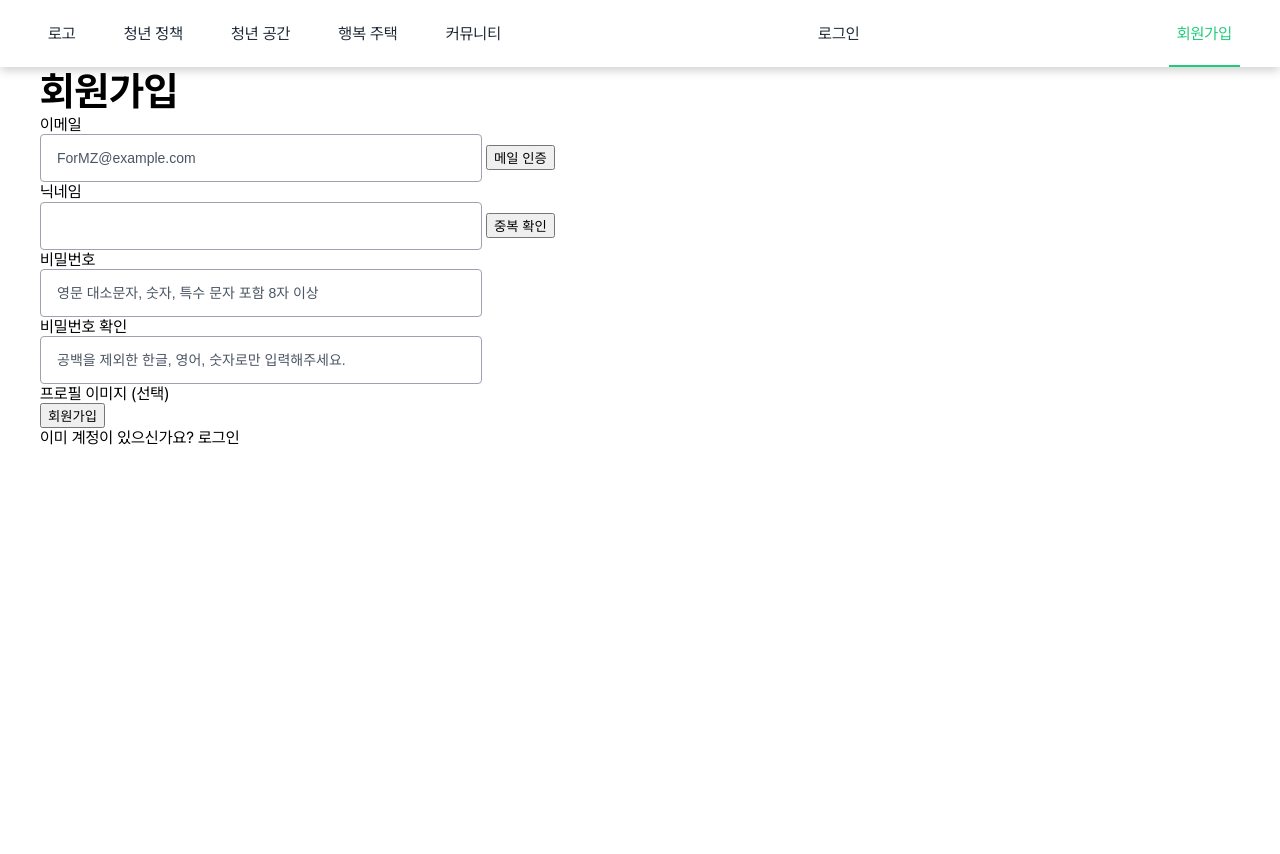
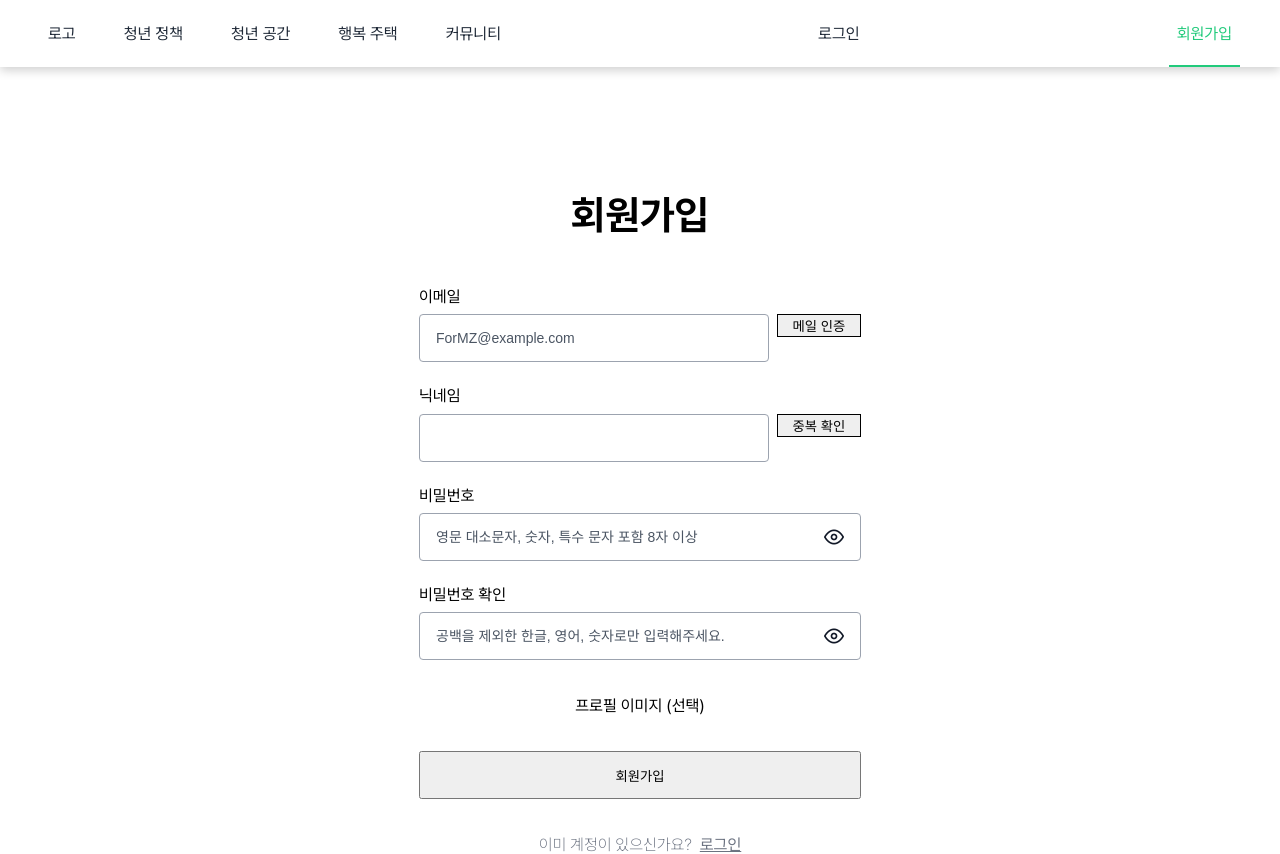
Before and after one commit to For-MZ/formz-fe, a Next.js app: page /signup in a window 1280 px wide. Before the commit the page ends 800 px from the top, so only its background shows below. Built offline with nearby package versions, Linux system fonts and the light colour scheme; a web font is replaced by a local one.

Commit message:
Design: Signup CSS 작성

```diff
--- a/src/app/signup/Signup.module.scss
+++ b/src/app/signup/Signup.module.scss
@@ -0,0 +1,51 @@
+.container {
+  display: flex;
+  margin: 124px auto;
+  flex-direction: column;
+  justify-content: center;
+  align-items: center;
+  width: 442px;
+  //   border: 2px solid;
+  //   border-color: aqua;
+  @media (max-width: 768px) {
+  }
+}
+
+.h2 {
+  margin-bottom: 48px;
+}
+.name {
+  margin-top: 24px;
+}
+.password {
+  margin-top: 24px;
+}
+.confirm {
+  margin-top: 24px;
+}
+.emailcontainer {
+  display: flex;
+  flex-direction: row;
+}
+.namecontainer {
+  display: flex;
+  flex-direction: row;
+}
+.test {
+  border: 1px solid black;
+  width: 84px;
+  margin-left: 8px;
+}
+.login {
+  margin-top: 36px;
+  color: $text-disabled-color;
+  font-weight: 200;
+  display: flex;
+}
+
+.underline {
+  text-decoration: underline;
+  font-weight: 400;
+  margin-left: 8px;
+  color: $text-disabled-color;
+}
--- a/src/app/signup/page.tsx
+++ b/src/app/signup/page.tsx
@@ -1,35 +1,55 @@
 import React from 'react';
 import TextFiled from '@/components/UI/TextFiled';
+import styles from '@/app/signup/Signup.module.scss';
+import Link from 'next/link';
+import icon from '../../../public/icons/eye.png';
 
 export default function Signup() {
   return (
-    <>
-      <h2>회원가입</h2>
+    <div className={styles.container}>
+      <h2 className={styles.h2}>회원가입</h2>
       <div>
-        <div>이메일</div>
-        <div>
-          <TextFiled placeholder="ForMZ@example.com" /> <button>메일 인증</button>
+        <div style={{ marginBottom: '8px' }}>이메일</div>
+        <div className={styles.emailcontainer}>
+          <div>
+            <TextFiled width="350px" placeholder="ForMZ@example.com" />
+          </div>
+          <div>
+            <button className={styles.test}>메일 인증</button>
+          </div>
         </div>
       </div>
-      <div>
-        <div>닉네임</div>
-        <div>
-          <TextFiled /> <button>중복 확인</button>
+      <div className={styles.name}>
+        <div style={{ marginBottom: '8px' }}>닉네임</div>
+        <div className={styles.namecontainer}>
+          <div>
+            <TextFiled width="350px" />
+          </div>
+          <div>
+            <button className={styles.test}>중복 확인</button>
+          </div>
         </div>
       </div>
-      <div>
-        <div>비밀번호</div>
-        <TextFiled placeholder="영문 대소문자, 숫자, 특수 문자 포함 8자 이상" />
-        <div>비밀번호 확인</div>
-        <TextFiled placeholder="공백을 제외한 한글, 영어, 숫자로만 입력해주세요." />
+      <div className={styles.password}>
+        <div style={{ marginBottom: '8px' }}>비밀번호</div>
+        <TextFiled rightIcon={icon} placeholder="영문 대소문자, 숫자, 특수 문자 포함 8자 이상" />
+        <div style={{ marginBottom: '8px' }} className={styles.confirm}>
+          비밀번호 확인
+        </div>
+        <TextFiled rightIcon={icon} placeholder="공백을 제외한 한글, 영어, 숫자로만 입력해주세요." />
       </div>
       <div>
-        <div>프로필 이미지 (선택)</div>
+        <div style={{ marginTop: '36px', marginBottom: '36px' }}>프로필 이미지 (선택)</div>
       </div>
       <div>
-        <button>회원가입</button>
-        <div>이미 계정이 있으신가요? 로그인</div>
+        <button style={{ width: '442px', height: '48px' }}>회원가입</button>
       </div>
-    </>
+      <div className={styles.login}>
+        이미 계정이 있으신가요?
+        <Link href="/login">
+          <div className={styles.underline}>로그인</div>
+        </Link>
+      </div>
+    </div>
   );
 }
--- a/src/components/UI/TextFiled/index.tsx
+++ b/src/components/UI/TextFiled/index.tsx
@@ -15,6 +15,7 @@ type Props = {
   htmlFor?: string;
   inputId?: string;
   inputName?: string;
+  width?: string; // 너비 조절을 위한 props 추가
 };
 
 /**
@@ -45,11 +46,15 @@ export default function TextFiled({
   htmlFor,
   inputId,
   inputName,
+  width,
 }: Props) {
   return (
     <div className={styles.container}>
       {label && <label htmlFor={htmlFor}>{label}</label>}
-      <div className={`${styles.inputContainer} ${isNotValid && styles.error} ${isDisable && styles.disabled}`}>
+      <div
+        style={{ width }}
+        className={`${styles.inputContainer} ${isNotValid && styles.error} ${isDisable && styles.disabled}`}
+      >
         {leftIcon && <Image src={leftIcon} alt="아이콘" className={styles.icon} />}
         <input
           id={inputId}
```
Also changed, not shown: public/icons/eye.png (added).
